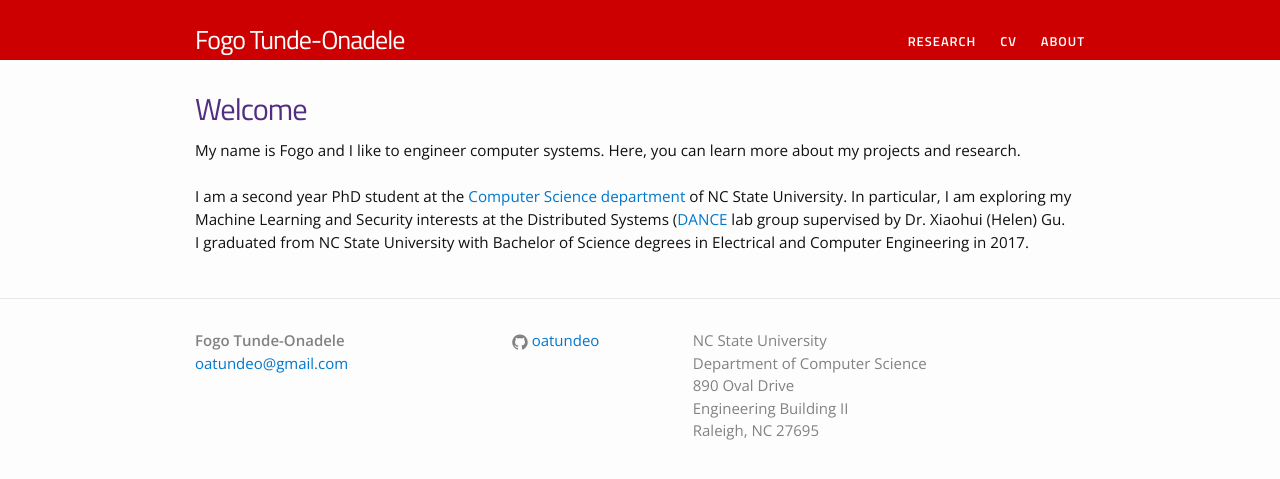
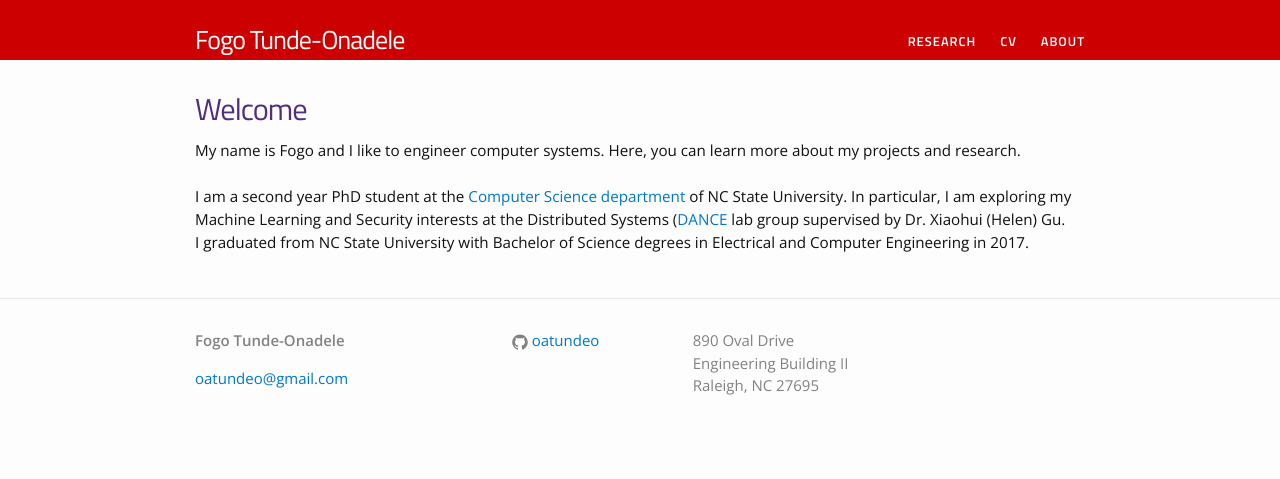
Before and after one commit to fogo-t-o/fogo-t-o.github.io, a Jekyll site: the page built from index.html, in a window 1280 px wide. Shown: the top 479 px of the page. Built offline with Jekyll 4.4.1, drawn with Linux system fonts in a browser that asks for light colours.

Commit message:
more text fixes

```diff
--- a/_config.yml
+++ b/_config.yml
@@ -2,9 +2,7 @@
 title: Fogo Tunde-Onadele
 job.title: "Research Assistant"
 email: oatundeo@gmail.com
-description:  # > # this means to ignore newlines until "baseurl:"
-  NC State University  <br/>
-  Department of Computer Science  <br/>
+description:  > # this means to ignore newlines until "baseurl:"
   890 Oval Drive  <br/>
   Engineering Building II  <br/>
   Raleigh, NC 27695  <br/>
--- a/_includes/footer.html
+++ b/_includes/footer.html
@@ -8,7 +8,7 @@
       <div class="footer-col  footer-col-1">
         <ul class="contact-list">
           <li><strong>{{ site.title }}</strong></li>
-          <li>{{ site.job.title }}</li>
+          <li><p>{{ site.job.title }}</p></li>
           <li><a href="mailto:{{ site.email }}">{{ site.email }}</a></li>
         </ul>
       </div>
--- a/index.html
+++ b/index.html
@@ -12,8 +12,8 @@ layout: default
 My name is Fogo and I like to engineer computer systems.
 Here, you can learn more about my projects and research.
 <br/><br/>
-I am a second year PhD student at the <a href="https://csc.ncsu.edu">Computer Science department</a> of NC State University.
-In particular, I am exploring my Machine Learning and Security interests at the Distributed Systems (<a href="https://dance.csc.ncsu.edu">DANCE</a> lab group supervised by Dr. Xiaohui (Helen) Gu.
+I am a second year PhD student at the <a href="http://csc.ncsu.edu">Computer Science department</a> of NC State University.
+In particular, I am exploring my Machine Learning and Security interests at the Distributed Systems (<a href="http://dance.csc.ncsu.edu">DANCE</a> lab group supervised by Dr. Xiaohui (Helen) Gu.
 <br/>
 I graduated from NC State University with Bachelor of Science degrees in Electrical and Computer Engineering in 2017.
 </p>
```
